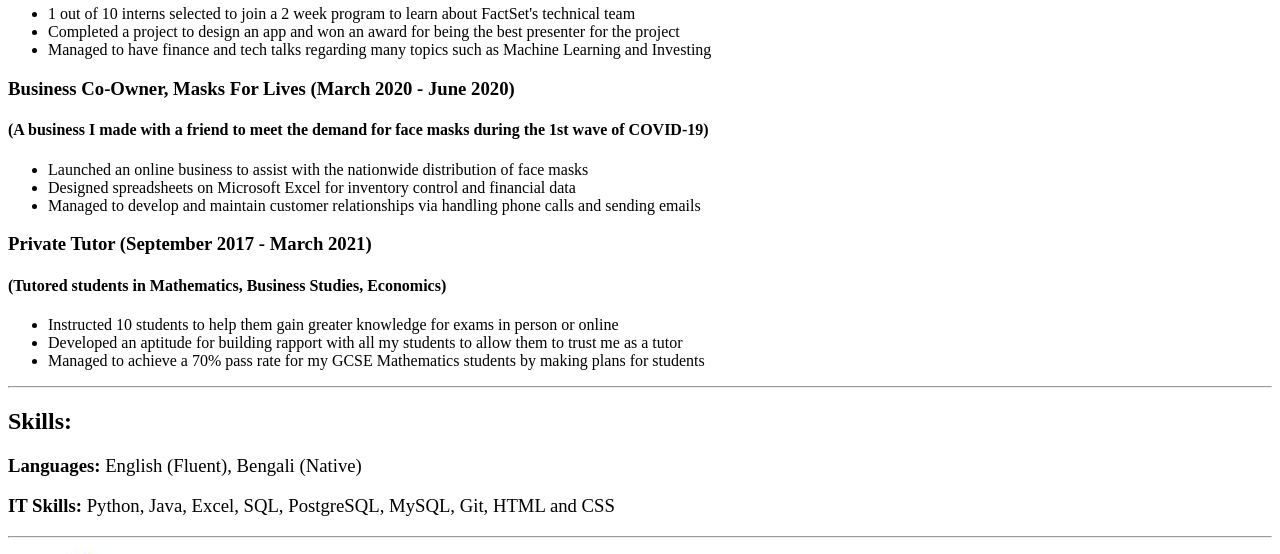
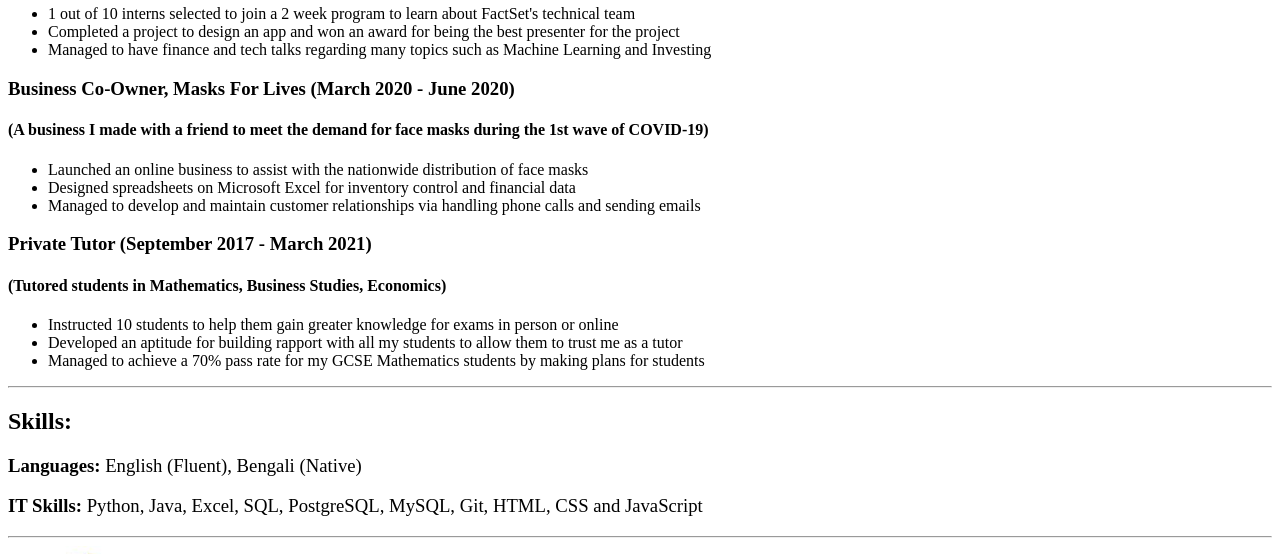
Before and after one commit to ChittagongianProgrammer/html-resume, a plain HTML site: page index.html in a window 1280 px wide. Shown: the part 982-1536 px from the top of the page. Drawn offline with Linux system fonts and the light colour scheme.

Commit message:
Your commit message

```diff
--- a/index.html
+++ b/index.html
@@ -71,7 +71,7 @@
 
     <h2>Skills:</h2>
     <h3>Languages: <span style="font-weight: normal;">English (Fluent), Bengali (Native)</span></h3>
-    <h3>IT Skills: <span style="font-weight: normal;">Python, Java, Excel, SQL, PostgreSQL, MySQL, Git,  HTML and CSS  </span></h3>
+    <h3>IT Skills: <span style="font-weight: normal;">Python, Java, Excel, SQL, PostgreSQL, MySQL, Git, HTML, CSS and JavaScript  </span></h3>
 <hr/>
 
 
```
